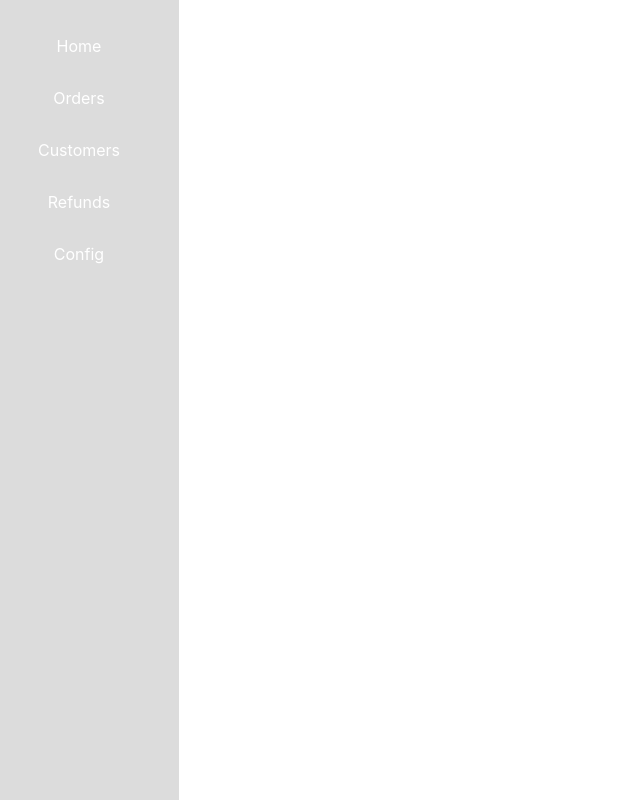
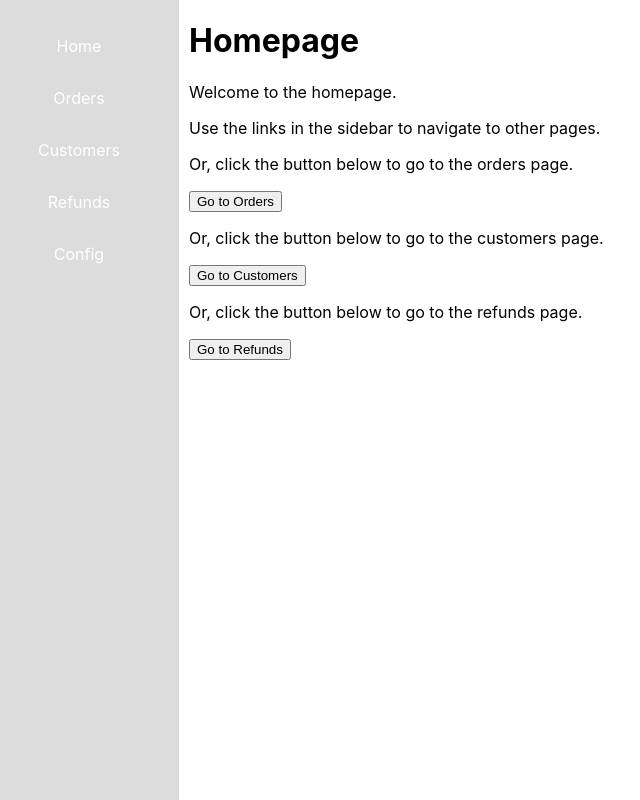
Before and after one commit to TheCyberFlash/stjag-basic-crud-react, a React (Create React App) app in the folder basic-crud/: page / in a window 1280 px wide. Shown: the whole page, without its empty margins (21-661 px from the left). Built offline with nearby package versions, Linux system fonts and the light colour scheme.

Commit message:
URL Change
Issues with Router and Github Page URLs...

Trying Hash Router

```diff
--- a/basic-crud/src/App.js
+++ b/basic-crud/src/App.js
@@ -1,5 +1,5 @@
 import React from "react";
-import { BrowserRouter as Router, Route, Routes } from "react-router-dom";
+import { HashRouter as Router, Route, Routes } from "react-router-dom";
 import Sidebar from "./components/Sidebar";
 import Homepage from "./components/Homepage";
 import Orders from "./components/Orders";
@@ -16,12 +16,12 @@ function App() {
         <Sidebar />
         <div className="main-content">
           <Routes>
-            <Route exact path="/stjag-basic-crud-react/" element={<Homepage />} />
-            <Route exact path="/stjag-basic-crud-react/orders" element={<Orders />} />
-            <Route exact path="/stjag-basic-crud-react/customers" element={<Customers />} />
-            <Route exact path="/stjag-basic-crud-react/refunds" element={<Refunds />} />
-            <Route exact path="/stjag-basic-crud-react/config" element={<Config />} />
-            <Route path="/stjag-basic-crud-react/*" element={<NoMatch />} />
+            <Route exact path="/" element={<Homepage />} />
+            <Route exact path="/orders" element={<Orders />} />
+            <Route exact path="/customers" element={<Customers />} />
+            <Route exact path="/refunds" element={<Refunds />} />
+            <Route exact path="/config" element={<Config />} />
+            <Route path="/*" element={<NoMatch />} />
           </Routes>
         </div>
       </div>
--- a/basic-crud/src/components/Sidebar.js
+++ b/basic-crud/src/components/Sidebar.js
@@ -4,11 +4,11 @@ import { Link} from "react-router-dom";
 const Sidebar = () => {
     return (
         <div className="sidebar">
-            <Link to="/stjag-basic-crud-react/">Home</Link>
-            <Link to="/stjag-basic-crud-react/orders">Orders</Link>
-            <Link to="/stjag-basic-crud-react/customers">Customers</Link>
-            <Link to="/stjag-basic-crud-react/refunds">Refunds</Link>
-            <Link to="/stjag-basic-crud-react/config">Config</Link>
+            <Link to="/">Home</Link>
+            <Link to="/orders">Orders</Link>
+            <Link to="/customers">Customers</Link>
+            <Link to="/refunds">Refunds</Link>
+            <Link to="/config">Config</Link>
         </div>
     )
 }
```
